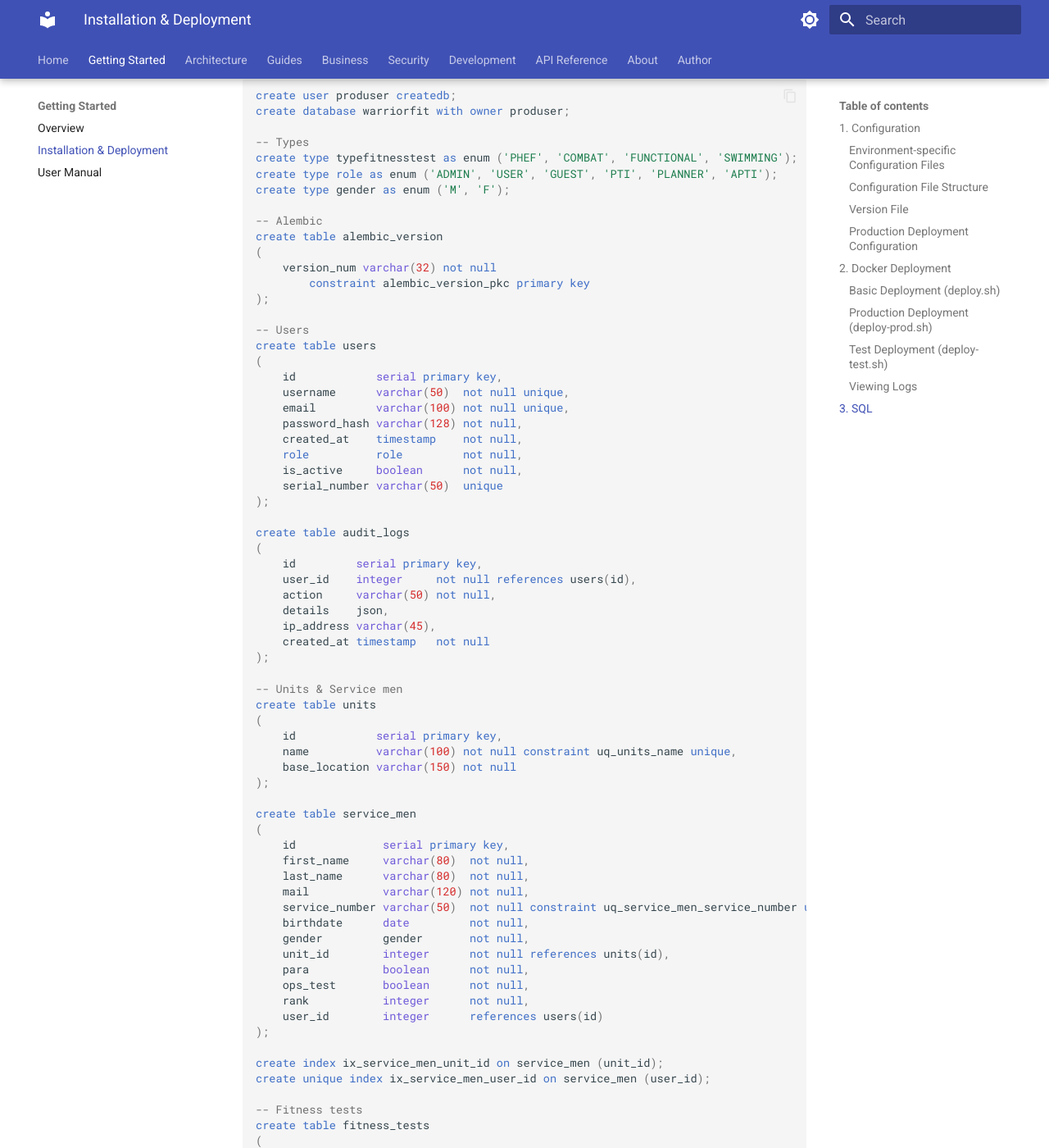
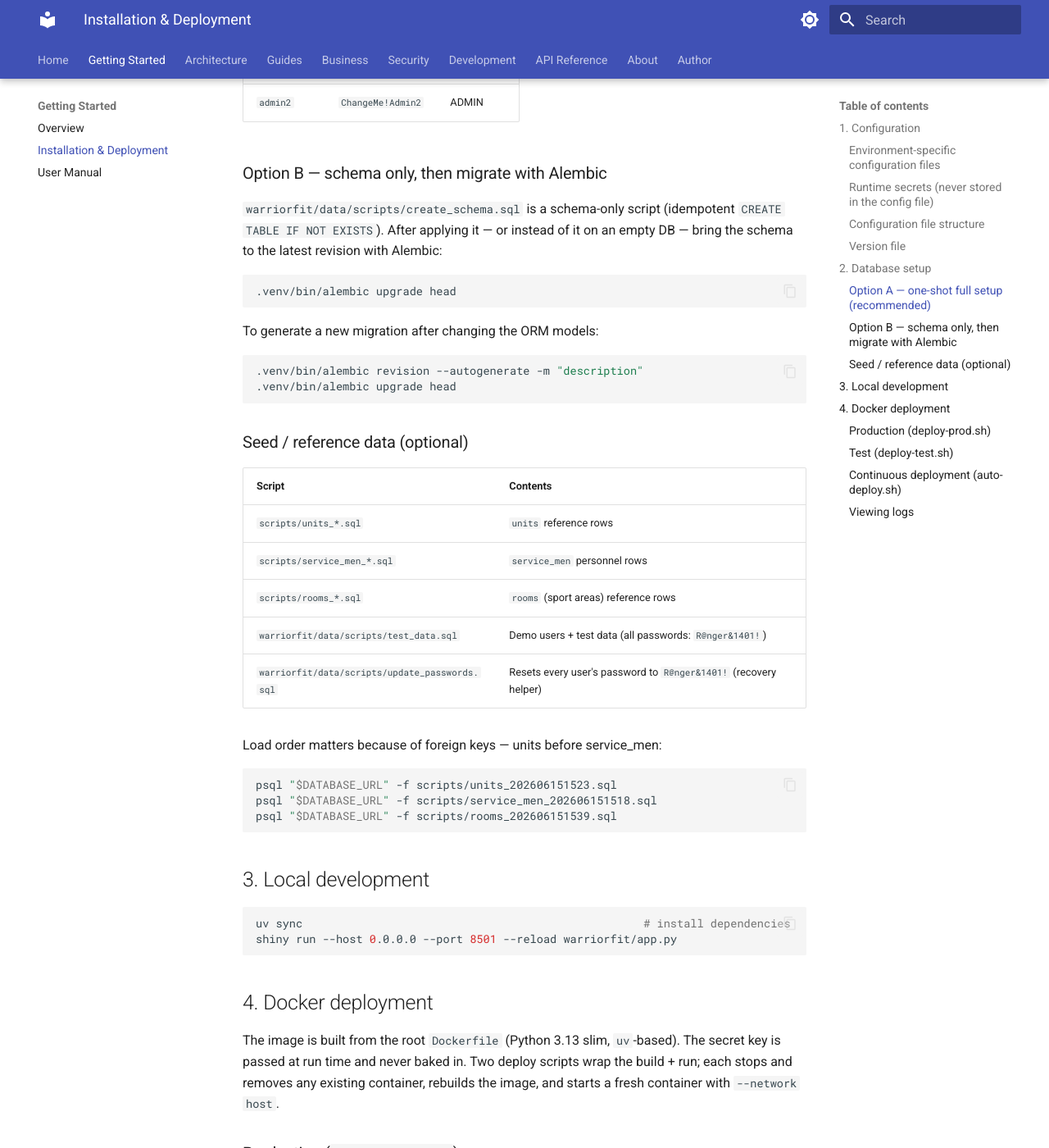
Before and after one commit to BenoitGoethals/WarriorFit, an MkDocs documentation site: the page built from docs/getting-started/install.md, in a window 1280 px wide and 1400 px high, scrolled down 2676 px. Shown: the whole window at 82% size. Built offline with MkDocs 1.6.1 and Material for MkDocs 9.7.7, drawn with Linux system fonts in a browser that asks for light colours; some of the changed text lies outside the part shown.

Commit message:
docs: enhance installation guide with configuration, database setup, and Docker deployment steps
Expanded the WarriorFit installation guide to include detailed sections on environment-specific configurations, runtime secrets, database setup options, and Docker deployment procedures with test and production setups. Simplified existing explanations and improved example clarity.

````diff
--- a/docs/getting-started/install.md
+++ b/docs/getting-started/install.md
@@ -1,18 +1,39 @@
 # WarriorFit Install
 
+This guide covers configuration, database setup, and Docker deployment. All paths
+are relative to the project root.
 
 ## 1. Configuration
 
-### Environment-specific Configuration Files
+### Environment-specific configuration files
 
-The application uses different configuration files based on the `APP_ENV` environment variable:
-- **Development**: `warriorfit/config/config_dev.yml` (default)
-- **Test**: `warriorfit/config/config_test.yml`
-- **Production**: `/etc/WarriorFit/config.yml` (when running in Docker container)
+The active config is selected by the `APP_ENV` environment variable:
 
-### Configuration File Structure
+| `APP_ENV`     | Config file used                              |
+|---------------|-----------------------------------------------|
+| `development` | `warriorfit/config/config_dev.yml` (default)  |
+| `test`        | `warriorfit/config/config_test.yml`           |
+| `production`  | `/etc/WarriorFit/config.yml` (inside container) |
 
-Example `config.yml`:
+In `development` mode the app auto-injects an admin user and skips authentication.
+
+### Runtime secrets (never stored in the config file)
+
+These are supplied as environment variables at run time and are **never** baked into
+the Docker image:
+
+| Variable         | Required | Purpose                                                                                  |
+|------------------|----------|------------------------------------------------------------------------------------------|
+| `WF_SECRET_KEY`  | yes      | Session / crypto secret. The deploy scripts abort if it is unset.                        |
+| `WF_MOM_API_KEY` | no\*     | API key that unlocks the MOM `/api/v1/phef/test` HR endpoint. If unset the endpoint stays locked (401). |
+| `APP_ENV`        | yes      | `development` \| `test` \| `production`.                                                  |
+| `APP_PORT`       | no       | Port Shiny binds to (default `8000`; `8500` prod, `8501` test via the deploy scripts).   |
+
+\* Optional, but the HR integration is disabled without it.
+
+### Configuration file structure
+
+Example `config.yml` (production mounts this at `/etc/WarriorFit/config.yml`):
 
 ```yaml
 db:
@@ -21,292 +42,161 @@
   database: "warriorfit"
   username: "produser"
   password: "your_secure_password"
+  ssl: prefer                 # disable | allow | prefer | require | verify-ca | verify-full
+  ssl_root_cert: ""           # path to CA cert, required for verify-ca / verify-full
 path:
   pdf_path: "/app/pdf_output"
 unit:
-  name: "1-3 Bn Lanciers"
+  name: "1-3 Bn Lanciers"     # the "own unit" the instance is scoped to
 mail:
   host: "smtp.example.com"
-  port: 587
+  port: 25
   username: "your_email@example.com"
   password: "your_email_password"
-  sender: "your_email@example.com"
-  sender_email: "your_email@example.com"
-  use_tls: true
+  sender: "WarriorFit"
+  sender_email: "noreply@example.com"
+  use_tls: prefer
   use_ssl: false
 hr:
   url: "http://hr-api.example.com/api/v1/phef/test"
   api_key: "your_hr_api_key"
 version:
+  number: "0.1.0"
   status: "production"
+gdpr:
+  fitness_retention_days: 1825    # fitness/march/reservation records (5 years)
+  audit_retention_days: 365       # audit logs (1 year)
+  hr_message_retention_days: 90   # HR broker messages
+broker:
+  poll_interval_s: 30             # how often the worker drains the queue
+  batch_size: 50                  # due messages attempted per cycle
+  max_attempts: 5                 # attempts before a message is dead-lettered
+  base_backoff_s: 10              # exponential back-off lower bound
+  max_backoff_s: 3600             # exponential back-off upper bound
+  alert_email: ""                 # notified on dead-letter; empty disables alerts
 ```
 
-### Version File
+### Version file
 
-The application also requires a `version.yaml` file at the project root:
+The application also reads a `version.yaml` file at the project root (kept up to date
+automatically by the pre-commit hook):
 
 ```yaml
 version: "0.1.0"
-date: "2024-01-01"
+date: "2026-01-01"
 ```
 
-### Production Deployment Configuration
+## 2. Database setup
 
-For production deployment with Docker, ensure:
-1. Set `APP_ENV=production` via the deploy script
-2. Set `WF_SECRET_KEY` to a secure secret before running the script
-3. Update database credentials and external service URLs in the config
+WarriorFit targets **PostgreSQL**. There are ready-made SQL scripts under `scripts/`
+and `warriorfit/data/scripts/` — you do not need to write the schema by hand.
 
+### Option A — one-shot full setup (recommended)
 
-## 2. Docker Deployment
-
-Three deploy scripts are available at the project root. Each script automatically stops and removes any existing container, builds the image, and starts a new container.
-
-### Basic Deployment (`deploy.sh`)
-
-For quick local or ad-hoc deployments. The secret key is embedded in the script (development only).
+`scripts/create_warriorfit_db.sql` creates every enum type and table (schema generated
+from the ORM models, including `mfft_eval_tests`, `user_consents`, and the
+`hr_messages` retry / dead-letter columns) and seeds two ADMIN users.
 
 ```bash
-./deploy.sh
+createdb warriorfit
+psql "postgresql://produser@localhost/warriorfit" -f scripts/create_warriorfit_db.sql
 ```
 
-- Container: `warriorfit-app`
-- Image: `warriorfit-app`
-- Port: `8500 → 8000`
+Seeded logins (**change these after first login**):
 
-### Production Deployment (`deploy-prod.sh`)
+| Username | Password         | Role  |
+|----------|------------------|-------|
+| `admin`  | `ChangeMe!Admin1` | ADMIN |
+| `admin2` | `ChangeMe!Admin2` | ADMIN |
 
-Requires `WF_SECRET_KEY` to be provided in the environment.
+### Option B — schema only, then migrate with Alembic
+
+`warriorfit/data/scripts/create_schema.sql` is a schema-only script (idempotent
+`CREATE TABLE IF NOT EXISTS`). After applying it — or instead of it on an empty DB —
+bring the schema to the latest revision with Alembic:
 
 ```bash
-WF_SECRET_KEY=<your_secret> ./deploy-prod.sh
-export WF_SECRET_KEY=your_secret_here
+.venv/bin/alembic upgrade head
+```
 
+To generate a new migration after changing the ORM models:
+
+```bash
+.venv/bin/alembic revision --autogenerate -m "description"
+.venv/bin/alembic upgrade head
+```
+
+### Seed / reference data (optional)
+
+| Script | Contents |
+|--------|----------|
+| `scripts/units_*.sql`        | `units` reference rows |
+| `scripts/service_men_*.sql`  | `service_men` personnel rows |
+| `scripts/rooms_*.sql`        | `rooms` (sport areas) reference rows |
+| `warriorfit/data/scripts/test_data.sql` | Demo users + test data (all passwords: `R@nger&1401!`) |
+| `warriorfit/data/scripts/update_passwords.sql` | Resets every user's password to `R@nger&1401!` (recovery helper) |
+
+Load order matters because of foreign keys — units before service_men:
+
+```bash
+psql "$DATABASE_URL" -f scripts/units_202606151523.sql
+psql "$DATABASE_URL" -f scripts/service_men_202606151518.sql
+psql "$DATABASE_URL" -f scripts/rooms_202606151539.sql
+```
+
+## 3. Local development
+
+```bash
+uv sync                                                   # install dependencies
+shiny run --host 0.0.0.0 --port 8501 --reload warriorfit/app.py
+```
+
+## 4. Docker deployment
+
+The image is built from the root `Dockerfile` (Python 3.13 slim, `uv`-based). The
+secret key is passed at run time and never baked in. Two deploy scripts wrap the
+build + run; each stops and removes any existing container, rebuilds the image, and
+starts a fresh container with `--network host`.
+
+### Production (`deploy-prod.sh`)
+
+```bash
+WF_SECRET_KEY=<secret> WF_MOM_API_KEY=<key> ./deploy-prod.sh
 ```
 
 - Container: `warriorfit-app`
 - Image: `warriorfit-app:prod`
-- Port: `8500 → 8000`
-- `APP_ENV=production`, `APP_PORT=8000`
+- `APP_ENV=production`, `APP_PORT=8500`, networking: `--network host`
 - Restart policy: `unless-stopped`
+- Config mount: host `/etc/WarriorFit/config_prod.yml` → container `/etc/WarriorFit/config.yml`
 
-### Test Deployment (`deploy-test.sh`)
+### Test (`deploy-test.sh`)
 
-Deploys a separate test instance alongside production.
+Runs a separate test instance alongside production.
 
 ```bash
-WF_SECRET_KEY=<your_secret> ./deploy-test.sh
+WF_SECRET_KEY=<secret> WF_MOM_API_KEY=<key> ./deploy-test.sh
 ```
 
 - Container: `warriorfit-app-test`
 - Image: `warriorfit-app:test`
-- Port: `8501 → 8501`
-- `APP_ENV=test`, `APP_PORT=8501`
+- `APP_ENV=test`, `APP_PORT=8501`, networking: `--network host`
 - Restart policy: `on-failure`
+- Config mount: host `/etc/WarriorFit/config_test.yml` → container `/etc/WarriorFit/config.yml`
 
-### Viewing Logs
+> With `--network host` there is no `-p` port mapping; the app listens directly on
+> `APP_PORT` (8500 prod / 8501 test) on the host.
+
+### Continuous deployment (`auto-deploy.sh`)
+
+A cron-friendly poller that runs `gh repo sync` and redeploys only when the upstream
+commit changed. Run it from a scheduler (e.g. crontab) on the host. Provide the GitHub
+token via the environment or a secrets file — do not hard-code it in the script.
+
+### Viewing logs
 
 ```bash
 docker logs warriorfit-app          # production
 docker logs -f warriorfit-app       # follow production logs
 docker logs warriorfit-app-test     # test instance
 ```
-
-
-## 3. SQL
-
-Run this script to create the database and the tables on a PostgreSQL database.
-
-```sql
-
-create user produser createdb;
-create database warriorfit with owner produser;
-
--- Types
-create type typefitnesstest as enum ('PHEF', 'COMBAT', 'FUNCTIONAL', 'SWIMMING');
-create type role as enum ('ADMIN', 'USER', 'GUEST', 'PTI', 'PLANNER', 'APTI');
-create type gender as enum ('M', 'F');
-
--- Alembic
-create table alembic_version
-(
-    version_num varchar(32) not null
-        constraint alembic_version_pkc primary key
-);
-
--- Users
-create table users
-(
-    id            serial primary key,
-    username      varchar(50)  not null unique,
-    email         varchar(100) not null unique,
-    password_hash varchar(128) not null,
-    created_at    timestamp    not null,
-    role          role         not null,
-    is_active     boolean      not null,
-    serial_number varchar(50)  unique
-);
-
-create table audit_logs
-(
-    id         serial primary key,
-    user_id    integer     not null references users(id),
-    action     varchar(50) not null,
-    details    json,
-    ip_address varchar(45),
-    created_at timestamp   not null
-);
-
--- Units & Service men
-create table units
-(
-    id            serial primary key,
-    name          varchar(100) not null constraint uq_units_name unique,
-    base_location varchar(150) not null
-);
-
-create table service_men
-(
-    id             serial primary key,
-    first_name     varchar(80)  not null,
-    last_name      varchar(80)  not null,
-    mail           varchar(120) not null,
-    service_number varchar(50)  not null constraint uq_service_men_service_number unique,
-    birthdate      date         not null,
-    gender         gender       not null,
-    unit_id        integer      not null references units(id),
-    para           boolean      not null,
-    ops_test       boolean      not null,
-    rank           integer      not null,
-    user_id        integer      references users(id)
-);
-
-create index ix_service_men_unit_id on service_men (unit_id);
-create unique index ix_service_men_user_id on service_men (user_id);
-
--- Fitness tests
-create table fitness_tests
-(
-    id            serial primary key,
-    serial_number varchar(50) references service_men(service_number),
-    type          varchar(50)
-);
-
-create index ix_fitness_tests_serial_number on fitness_tests (serial_number);
-
-create table test_sessions
-(
-    id                serial primary key,
-    serial_number_pti varchar(50),
-    datetime_start    timestamp       not null,
-    canceled          boolean         not null,
-    description       varchar(255),
-    type_test         typefitnesstest not null
-);
-
-create table session_fitness_tests
-(
-    session_id      integer not null references test_sessions(id),
-    fitness_test_id integer not null references fitness_tests(id),
-    primary key (session_id, fitness_test_id)
-);
-
-create table combat_swimming_tests
-(
-    id          integer not null primary key references fitness_tests(id),
-    swim_paased boolean not null
-);
-
-create table combat_tests
-(
-    id              integer          not null primary key references fitness_tests(id),
-    running_time    double precision not null,
-    obstacle_passed boolean          not null,
-    rope_passed     boolean          not null
-);
-
-create table functional_tests
-(
-    id       integer not null primary key references fitness_tests(id),
-    push_ups integer not null,
-    sit_ups  integer not null,
-    pull_ups integer not null
-);
-
-create table phef_tests
-(
-    id             integer          not null primary key references fitness_tests(id),
-    running_time   double precision not null,
-    "sideBridge_r" double precision not null,
-    "sideBridge_l" double precision not null
-);
-
--- Cross country
-create table "cross"
-(
-    id             serial primary key,
-    datetime_start timestamp        not null,
-    distance       double precision not null,
-    executed       boolean          not null,
-    description    varchar(255)
-);
-
-create table runners
-(
-    id            serial primary key,
-    serial_number varchar(50),
-    running_time  double precision not null
-);
-
-create table cross_runners
-(
-    cross_id  integer not null references "cross"(id),
-    runner_id integer not null references runners(id),
-    primary key (cross_id, runner_id)
-);
-
--- March
-create table march
-(
-    id                serial primary key,
-    service_number    varchar(50) references service_men(service_number),
-    distance          double precision,
-    succeeded         boolean   not null,
-    datetime_executed timestamp not null
-);
-
-create index ix_march_service_number on march (service_number);
-
--- HR
-create table hr_messages
-(
-    id               serial primary key,
-    message          varchar(255) not null,
-    datetime_created timestamp    not null
-);
-
--- Rooms & Reservations
-create table rooms
-(
-    id       serial primary key,
-    name     varchar(100) not null,
-    capacity integer      not null,
-    location varchar(100) not null
-);
-
-create table reservations
-(
-    id            serial primary key,
-    room_id       integer      not null references rooms(id),
-    date          timestamp    not null,
-    start_time    timestamp    not null default now(),
-    end_time      timestamp    not null default now(),
-    serial_number varchar(50)  not null,
-    activity      varchar(100) not null,
-    created_at    timestamp    not null default now()
-);
-
-
-
-
-```
--- a/version.yaml
+++ b/version.yaml
@@ -2,6 +2,6 @@
 # Do not edit manually
 
 version: 0.0.1
-date: "2026-06-21 09:28:37"
-commit_count: 1074
-commit_hash: 13810b7
+date: "2026-06-21 09:48:56"
+commit_count: 1078
+commit_hash: fc61f1f
````
